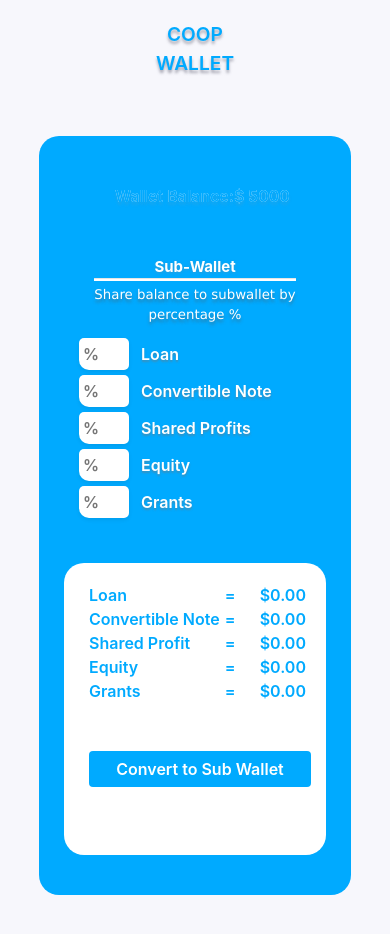
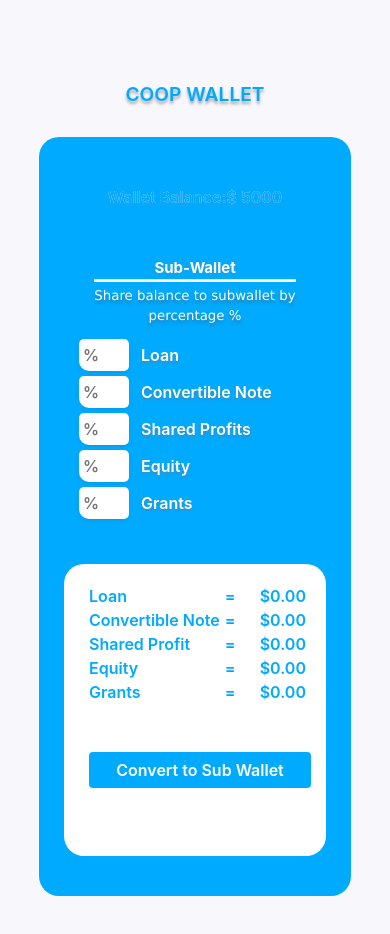
Before and after one commit to kufre-abasi/percentage-calculator, a plain HTML site: page index.html in a window 390 px wide. Drawn offline with nearby package versions, Linux system fonts and the light colour scheme.

Commit message:
styles adjusted

```diff
--- a/css/style.css
+++ b/css/style.css
@@ -51,7 +51,8 @@ body{
 }
 .amount-main{
     /* background-color: rgba(244, 244, 247, 0.438); */
-    padding-left: 120px;
+    /* padding-left: 120px; */
+    width: auto;
 }
 .submit{
     /* background-color: rgba(234, 234, 238, 0.815); */
@@ -68,7 +69,7 @@ body{
 .input-3rd,
 .input-4th,
 .input-5th{
-    width: 50px;
+    width: 300px;
     /* background-color: #26282933; */
     color: #00AAFF;
     border-radius:5px 5px 5px 10px;
@@ -78,6 +79,9 @@ body{
     -moz-box-shadow:    inset 0 0 10px #000000;
    -webkit-box-shadow: inset 0 0 10px #000000;
    box-shadow:        inset 0 0 10px #000000;
+   outline: none;
+   border: none;
+   /* wi */
 
 }
 .input-1st::-webkit-scrollbar,
@@ -168,14 +172,18 @@ body{
         width: 80%;
         padding: 40px;
     }
-    .heading{
-        padding-top: 20px;
+    .heading {
+        margin-top: 10px;
     }
     }
 @media only screen and (width: 320px){
         .container{
             width: auto !important;
         }
+        .heading {
+            margin-top: 10px;
+        }
+
     }
 
 @media only screen and (width: 768px){
@@ -186,11 +194,18 @@ body{
         .label{
             font-size: 14px;
         }
+        .heading {
+            margin-top: 10px;
+        }
+
     }
 @media only screen and (max-width: 425px){
     .container{
-        margin: 50px auto !important;
+        margin: 20px auto !important;
         box-shadow:  none;
+    }
+    .heading {
+        margin-top: 10px;
     }
     .amount{
         font-size: medium;
--- a/index.html
+++ b/index.html
@@ -11,14 +11,14 @@
     <link rel="stylesheet" href="./css/style.css">
 </head>
   <body >
-    <label class="heading" for="">COOP <br> WALLET</label>
+    <label class="heading" for="">COOP WALLET</label>
       <main class="container  p-auto mb-5  ">
 
             <form class="col form p-0" action="javascript:void(calc())">
                         <div class="row ">
                             <div class="col input-sec ">
-                              <div class="row amount-main py-0">
-                                <span class=" px-3 py-2   amount "><span>Wallet Balance:</span><span class="" id="balance">$ 5000</span></span>
+                              <div class="row amount-main p-0 m-0">
+                                <span class=" px-2 py-2 mx-auto   amount "><span>Wallet Balance:</span><span class="" id="balance">$ 5000</span></span>
                                 <!-- <span class=" px-3 py-0   amount "><span>Balance:</span><span class="">$ 0.00</span></span> -->
                               </div>
                                 <br>
```
